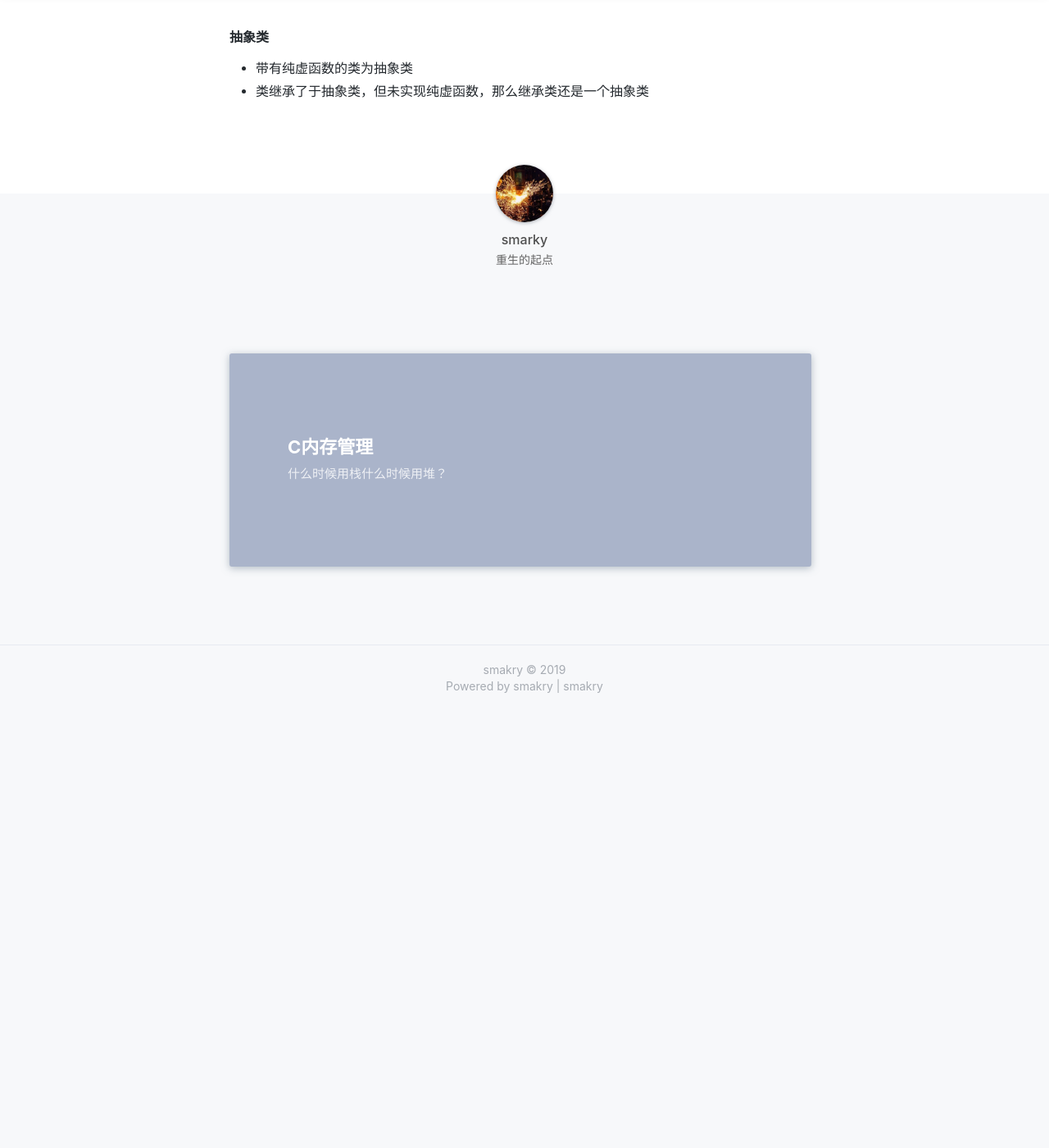
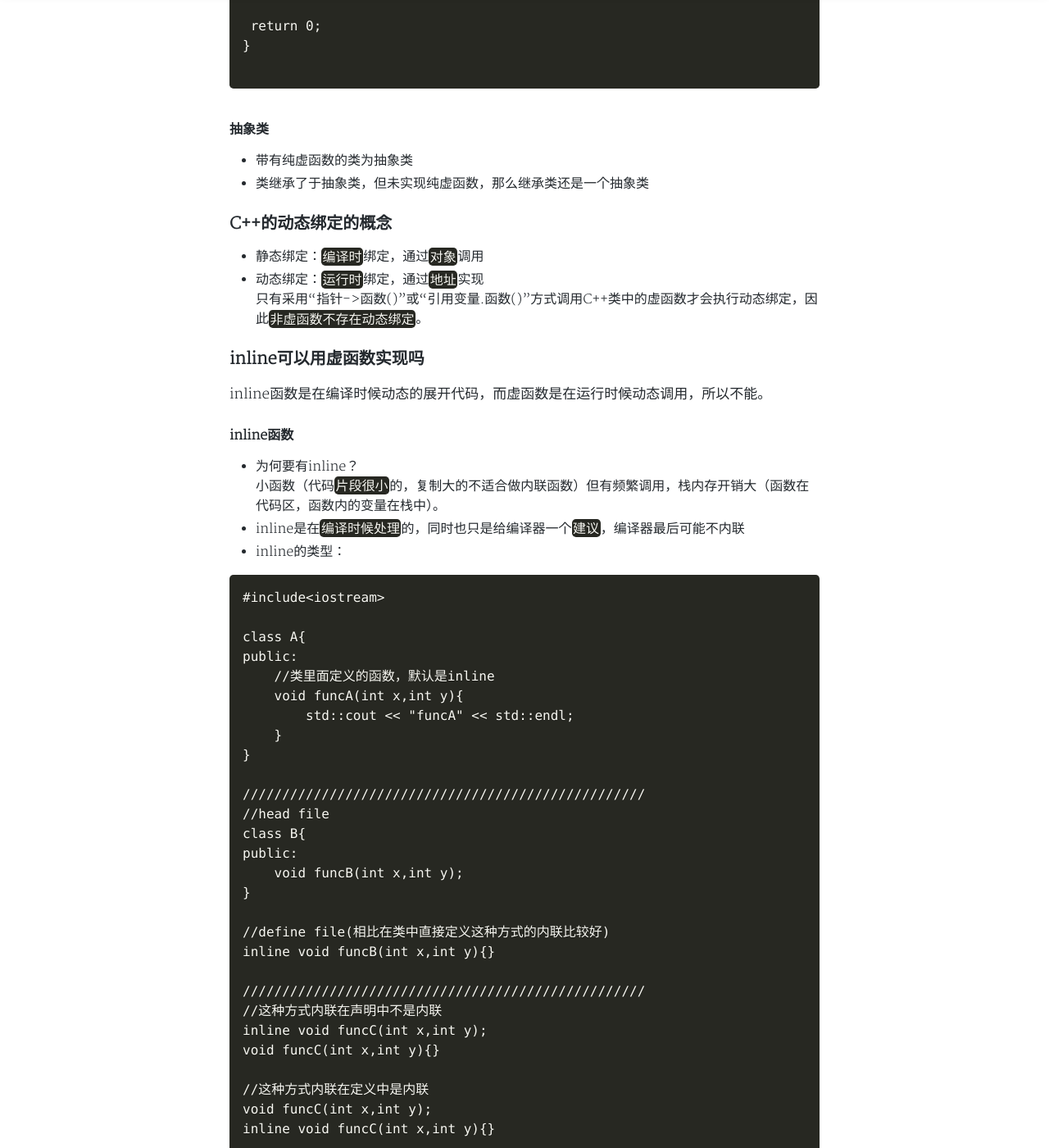
Before and after one commit to smakry/smakry.github.io, a Jekyll site: the page built from _posts/2019-09-19-程序问题整合.md, in a window 1280 px wide and 1400 px high, scrolled down 4422 px. Shown: the whole window at 82% size. Built offline with Jekyll 4.4.1, drawn with Linux system fonts in a browser that asks for light colours; nearby versions of some CDN libraries; comment, search, counter and statistics services are not loaded; a style sheet for code colours, icons or effects is not loaded; before the commit the page ends 5289 px from its top, so only the background shows below that; some of the changed text lies outside the part shown.

Commit message:
program problem

````diff
--- a/_posts/2019-09-19-程序问题整合.md
+++ b/_posts/2019-09-19-程序问题整合.md
@@ -14,6 +14,11 @@
 - [字符指针和字符数组的区别](#list_2)
 - [C++中class与struct的区别](#list_3)
 - [c++虚函数和纯虚函数](#list_4)
+- [C++的动态绑定的概念](#list_7)
+- [inline可以用虚函数实现吗？](#list_5)
+- [函数调用入栈顺序](#list_6)
+
+---
 
 ### <span id = "list_1"></span>结构体内存对齐问题
 
@@ -168,3 +173,58 @@
 
 - 带有纯虚函数的类为抽象类
 - 类继承了于抽象类，但未实现纯虚函数，那么继承类还是一个抽象类
+
+### <span id = "list_7"></span>C++的动态绑定的概念
+
+- 静态绑定：`编译时`绑定，通过`对象`调用
+- 动态绑定：`运行时`绑定，通过`地址`实现
+只有采用“指针->函数()”或“引用变量.函数()”方式调用C++类中的虚函数才会执行动态绑定，因此`非虚函数不存在动态绑定`。
+
+### <span id = "list_5"></span>inline可以用虚函数实现吗
+
+inline函数是在编译时候动态的展开代码，而虚函数是在运行时候动态调用，所以不能。
+
+#### inline函数
+
+- 为何要有inline？
+小函数（代码`片段很小`的，复制大的不适合做内联函数）但有频繁调用，栈内存开销大（函数在代码区，函数内的变量在栈中）。
+- inline是在`编译时候处理`的，同时也只是给编译器一个`建议`，编译器最后可能不内联
+- inline的类型：
+
+```cpp
+#include<iostream>
+
+class A{
+public:
+    //类里面定义的函数，默认是inline
+    void funcA(int x,int y){
+        std::cout << "funcA" << std::endl;
+    }
+}
+
+///////////////////////////////////////////////////
+//head file
+class B{
+public:
+    void funcB(int x,int y);
+}
+
+//define file(相比在类中直接定义这种方式的内联比较好)
+inline void funcB(int x,int y){}
+
+///////////////////////////////////////////////////
+//这种方式内联在声明中不是内联
+inline void funcC(int x,int y);
+void funcC(int x,int y){}
+
+//这种方式内联在定义中是内联
+void funcC(int x,int y);
+inline void funcC(int x,int y){}
+
+```
+
+### <span id = "list_5"></span>函数调用入栈顺序
+
+函数调用过程，第一个进栈的是主调函数中调用函数的`下一条执行语句的地址`；接下来是函数的各个参数，对于绝大部分的C/C++编译器来说`参数是从右到左顺序入栈`的；接下里就是函数的局部变量入栈（`不包括静态局部变量`）。当函数调用结束的时候局部变量先退栈接着是函数参数，最后栈顶指针指向主调函数的下一条执行的命令继续执行。
+
+![函数调用入栈顺序]()
````
Also changed, not shown: imags/函数调用入栈顺序.png (added).
